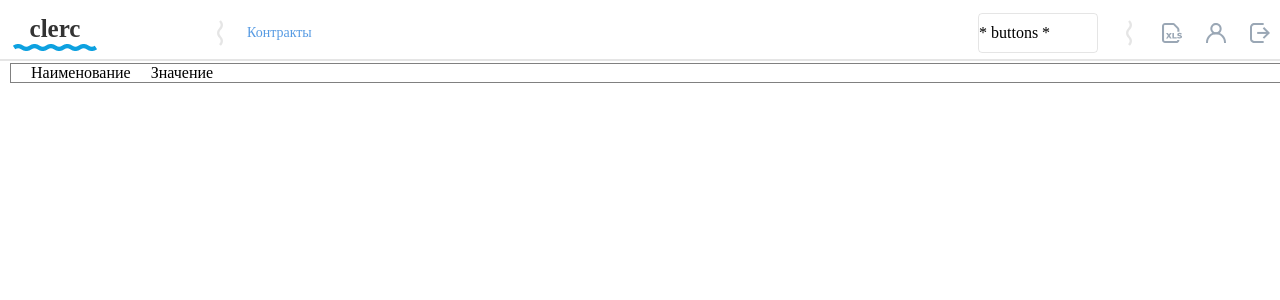
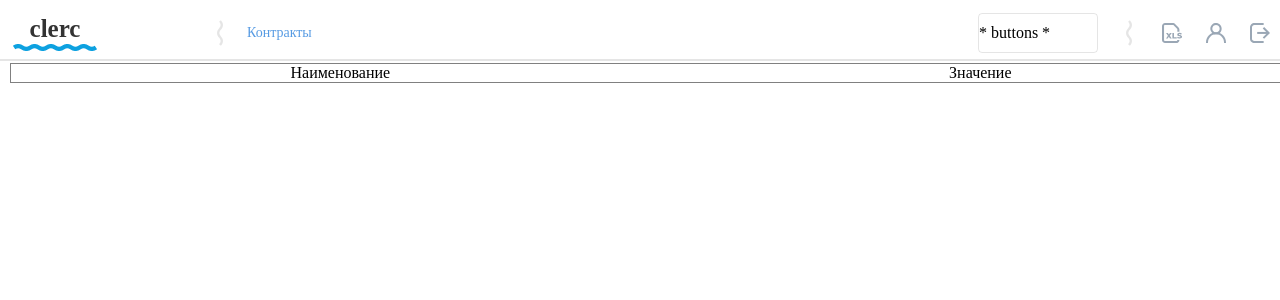
Before and after one commit to kitenac/clerc, a React (Create React App) app: page /contracts/1/1 in a window 1280 px wide. Shown: the top 300 px of the page. Built offline with nearby package versions, Linux system fonts and the light colour scheme.

Commit message:
anoter approach for better tabling

```diff
--- a/src/components/pages/contact-details-page.js
+++ b/src/components/pages/contact-details-page.js
@@ -29,18 +29,18 @@ const TableFont = styled(AnotFont)`
     color: #333333;
 `
 
+
 const Row = styled(RowContainer)`
     row-gap: 50px;
     width: 100vw;
-    text-align: left;
+    align-items: left;
+    justify-content: space-around;
     border: 1px solid grey;
-    padding: 0px 10px;
 `
 
 
 const Col = styled(ColumnContainer)`
     column-gap: 50px;
-    padding: 0px 10px;
 `
 
 
@@ -128,7 +128,10 @@ const ContractDetails = () =>{
 //    <Table table = {chosenTable}/>
     return <div>
                 <Header/>
+
                 <Table table = {testTable}/>
+
+
            </div>
 
 }
```
